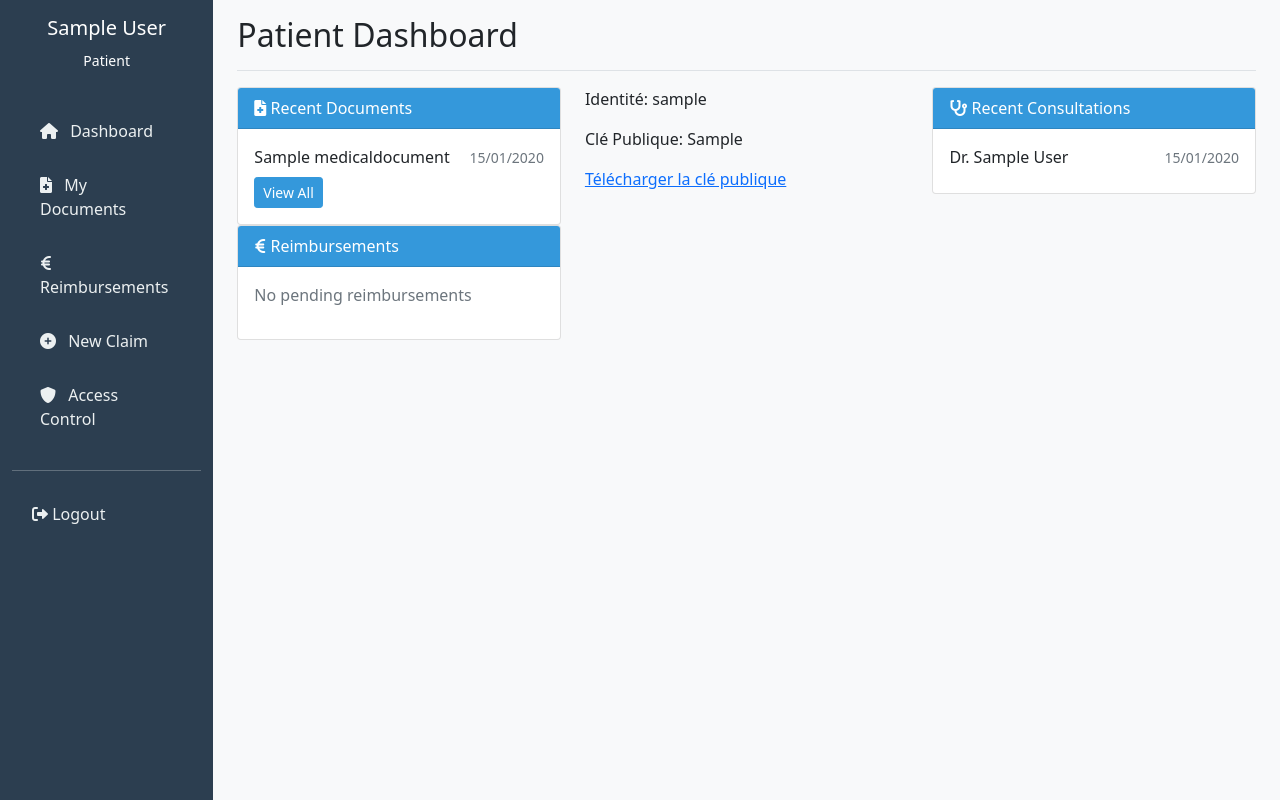
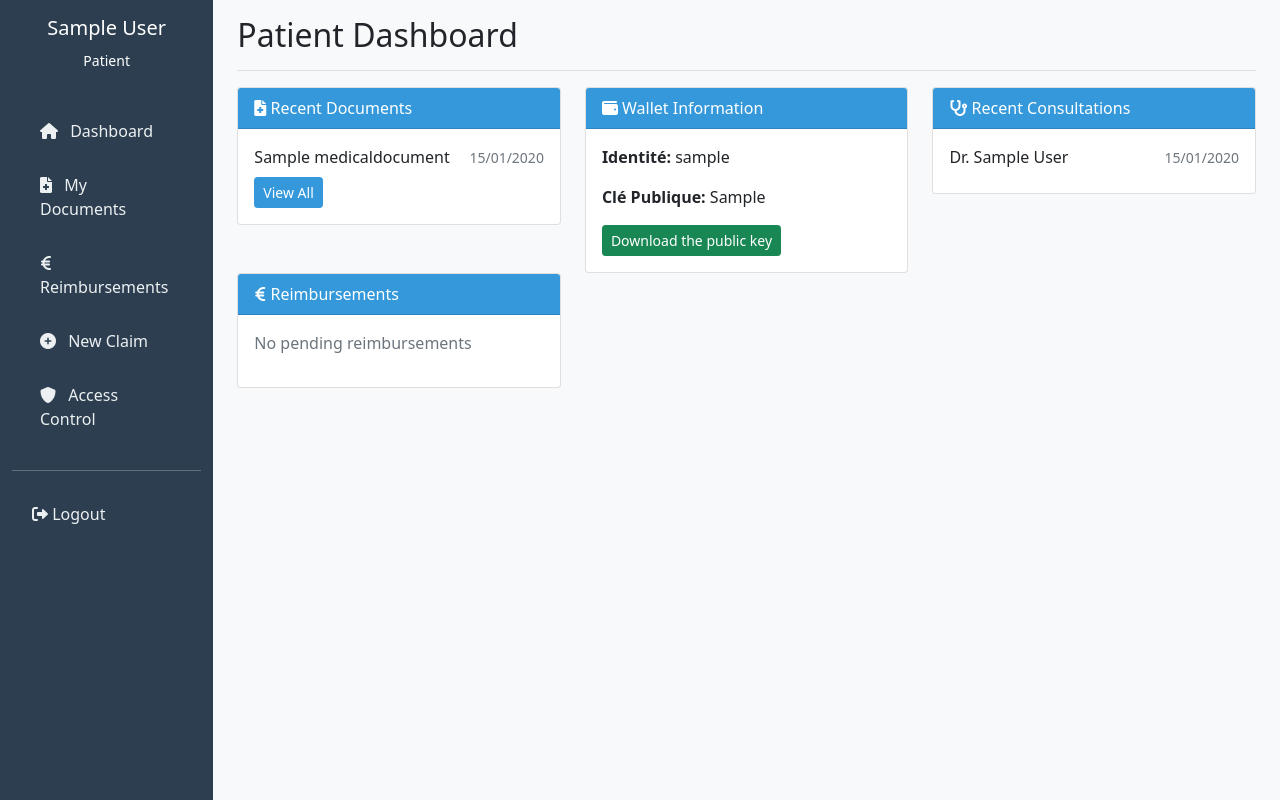
Before and after one commit to Yumi-ar/Hospital, a Django app: page /patient/dashboard/ in a window 1280 px wide. Run offline with Django 3.2, Linux system fonts and the light colour scheme; a user stored in the database is signed in; tables that the repository leaves empty hold one stand-in row (values such as "Sample post"); parts of the project's set-up code (start-up, migrations or seed data) failed here and were passed over.

Commit message:
Update dashboard.html

```diff
--- a/templates/patient/dashboard.html
+++ b/templates/patient/dashboard.html
@@ -29,19 +29,22 @@
         </div>
     </div>
 
-
-
     <div class="col-md-4">
-        {% if wallet %}
-            <p>Identité: {{ wallet.user.username }}</p>
-            <p>Clé Publique: {{ wallet.public_key }}</p>
-            <a href="{% url 'download_public_key' %}">Télécharger la clé publique</a>
-        {% else %}
-            <p>Aucun portefeuille médical trouvé.</p>
-        {% endif %}
+        <div class="card">
+            <div class="card-header">
+                <i class="fas fa-wallet"></i> Wallet Information
+            </div>
+            <div class="card-body">
+                {% if wallet %}
+                    <p><strong>Identité:</strong> {{ wallet.user.username }}</p>
+                    <p><strong>Clé Publique:</strong> {{ wallet.public_key }}</p>
+                    <a href="{% url 'download_public_key' %}" class="btn btn-sm btn-success">Download the public key</a>
+                {% else %}
+                    <p>No medical wallet found.</p>
+                {% endif %}
+            </div>
+        </div>
     </div>
-
-
 
     <div class="col-md-4">
         <div class="card">
```
